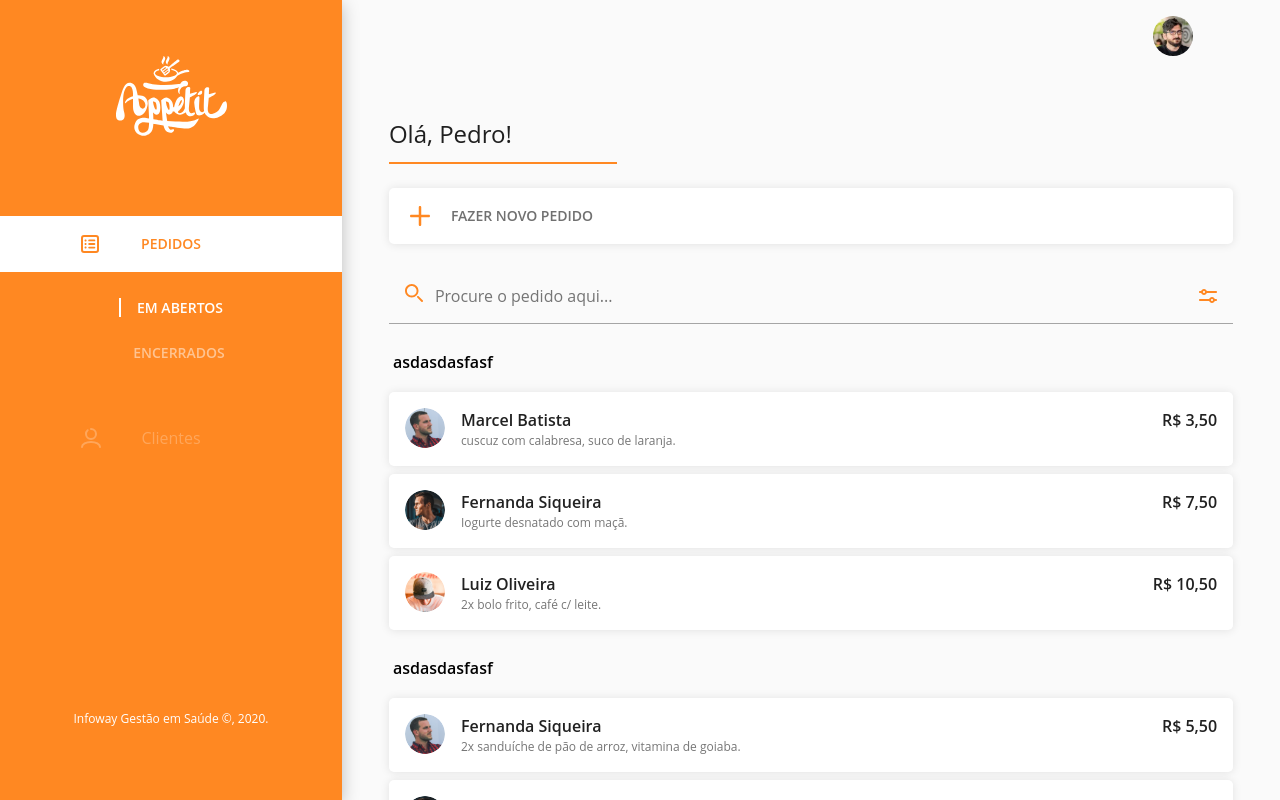
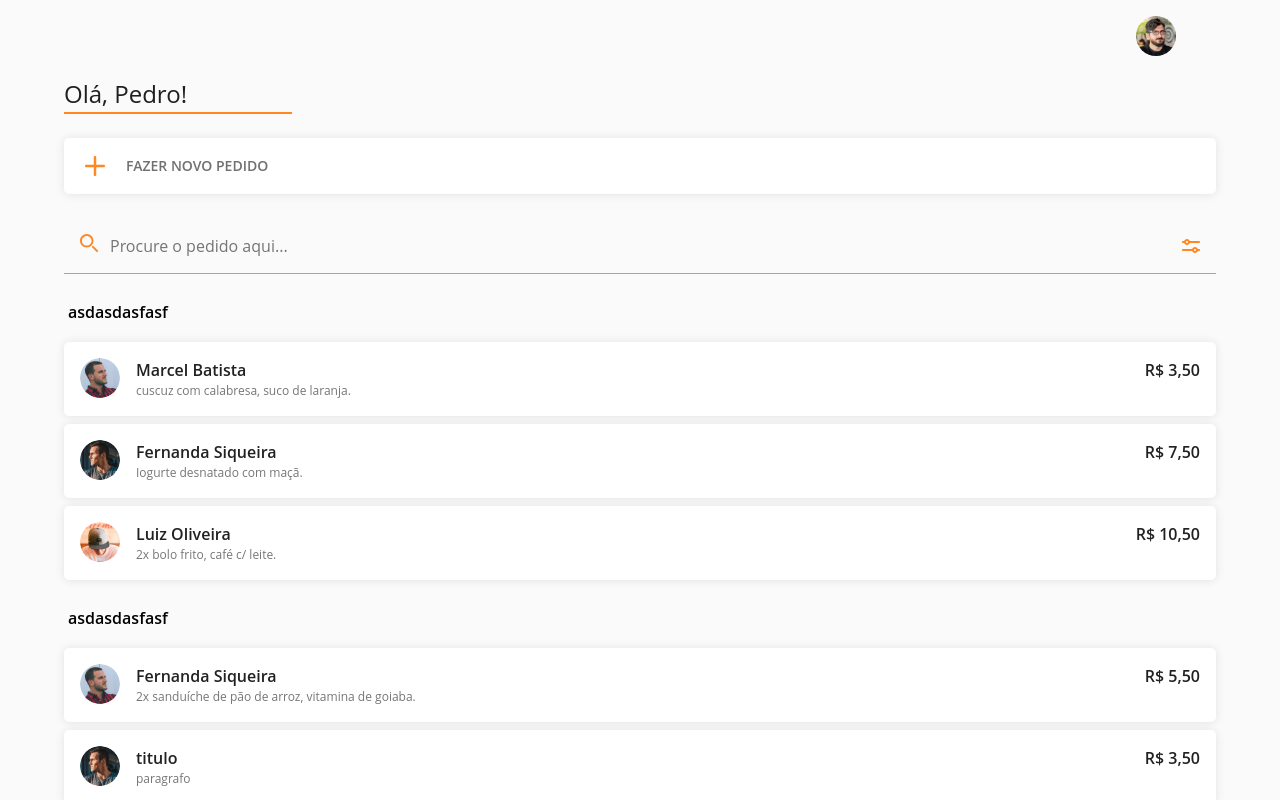
Before and after one commit to odailsonsilva/Appetit, a React (Create React App) app: page /lista-de-pedidos in a window 1280 px wide. Shown: the top 800 px of the page. Built offline with nearby package versions, Linux system fonts and the light colour scheme.

Commit message:
fix: ajustes finais antes da entrega na data

```diff
--- a/src/components/Calendar/index.js
+++ b/src/components/Calendar/index.js
@@ -66,7 +66,7 @@ export default function Index(props) {
     }, [])
 
     useEffect(() => {
-        let daysInMonth = new Date(selectedYear, selectedMonth+1, 0).getDate() //captura o ultimo dia do mes
+        let daysInMonth = new Date(selectedYear, selectedMonth+1, 0).getDate()
         let newListDay = []
 
 
@@ -80,9 +80,8 @@ export default function Index(props) {
             month = month < 10 ? `0${month}` : month
             day = day < 10 ? `0${day}` : day
 
-            let selDate = `${year}-${month}-${day}`//monta uma data
 
-            newListDay.push({ //weekday e o dia (seg, ter...)
+            newListDay.push({
                 number: i
             })
 
@@ -90,10 +89,10 @@ export default function Index(props) {
 
         setListDays(newListDay)
 
-    }, [selectedMonth, selectedYear])//sempre que eles modificarem pega os dias do mes
+    }, [selectedMonth, selectedYear])
 
   const handleLeftDateClick = () => {
-    let mountDate = new Date(selectedYear, selectedMonth, selectedDay)// montou uma data
+    let mountDate = new Date(selectedYear, selectedMonth, selectedDay)
         mountDate.setMonth( mountDate.getMonth() - 1 )
         setSelectedYear(mountDate.getFullYear())
         setSelectedMonth(mountDate.getMonth())
@@ -109,7 +108,7 @@ export default function Index(props) {
   }
 
   const handleRightDateClick = () => {
-    let mountDate = new Date(selectedYear, selectedMonth, selectedDay) // montou uma data
+    let mountDate = new Date(selectedYear, selectedMonth, selectedDay)
     mountDate.setMonth( mountDate.getMonth() + 1 )
     setSelectedYear(mountDate.getFullYear())
     setSelectedMonth(mountDate.getMonth())
--- a/src/components/Header/style.css
+++ b/src/components/Header/style.css
@@ -17,7 +17,7 @@
 }
 
 .header_container a{
-  display: none;
+  display: block;
 }
 
 .header_container h3{
@@ -34,7 +34,7 @@
 
 @media (max-width: 1290px){
   .header_container{
-    margin-top: 40px;
+    display: inline;
   }
 
   .header_container a{
--- a/src/components/HeaderImg/index.js
+++ b/src/components/HeaderImg/index.js
@@ -3,10 +3,12 @@ import React from 'react';
 import ImgProfile from '../../assets/imgs/profile/profile.svg'
 import  './style.css';
 
-function HeaderImg() {
+function HeaderImg(props) {
   return (
-      <div className="header_profile">
-        <img src={ImgProfile} className="profile_log" />
+      <div
+        className={props.disbl ? "header_profile disbl" :"header_profile" }
+      >
+        <img src={ImgProfile} className={"profile_log"} />
       </div>
   );
 }
--- a/src/components/HeaderImg/style.css
+++ b/src/components/HeaderImg/style.css
@@ -18,8 +18,14 @@
   border-radius: 50%;
 }
 
-@media(max-width: 920px){
+@media(max-width: 1290px){
   div.header_profile{
-    display: none;
+    display: block;
+    position: relative;
   }
 }
+
+.disbl {
+  display: block;
+  position: relative;
+}
--- a/src/components/SideBar/style.css
+++ b/src/components/SideBar/style.css
@@ -110,7 +110,7 @@
 }
 
 
-@media (max-width: 920px){
+@media (max-width: 1290px){
   aside#sidebar{
     display: none;
   }
--- a/src/pages/OrderList/index.js
+++ b/src/pages/OrderList/index.js
@@ -24,7 +24,7 @@ class OrderList extends React.Component {
         <div></div>
         <div className="container_order">
 
-            <HeaderImg />
+          <HeaderImg disbl={true} />
           <div className="container_main">
 
             <Header title="Olá, Pedro!" none_margin/>
--- a/src/pages/OrderList/style.css
+++ b/src/pages/OrderList/style.css
@@ -9,7 +9,7 @@
   margin: 0 auto;
 }
 
-@media (max-width: 920px){
+@media (max-width: 1290px){
   .container_order_list{
     display: flex;
     justify-content: center;
--- a/src/pages/UserOrder/style.css
+++ b/src/pages/UserOrder/style.css
@@ -11,10 +11,9 @@
   margin: 0 auto;
 }
 
-@media (max-width: 920px){
+@media (max-width: 1290px){
   .container_user_order{
     display: flex;
-    justify-content: center;
-    align-items: center;
+
   }
 }
```
